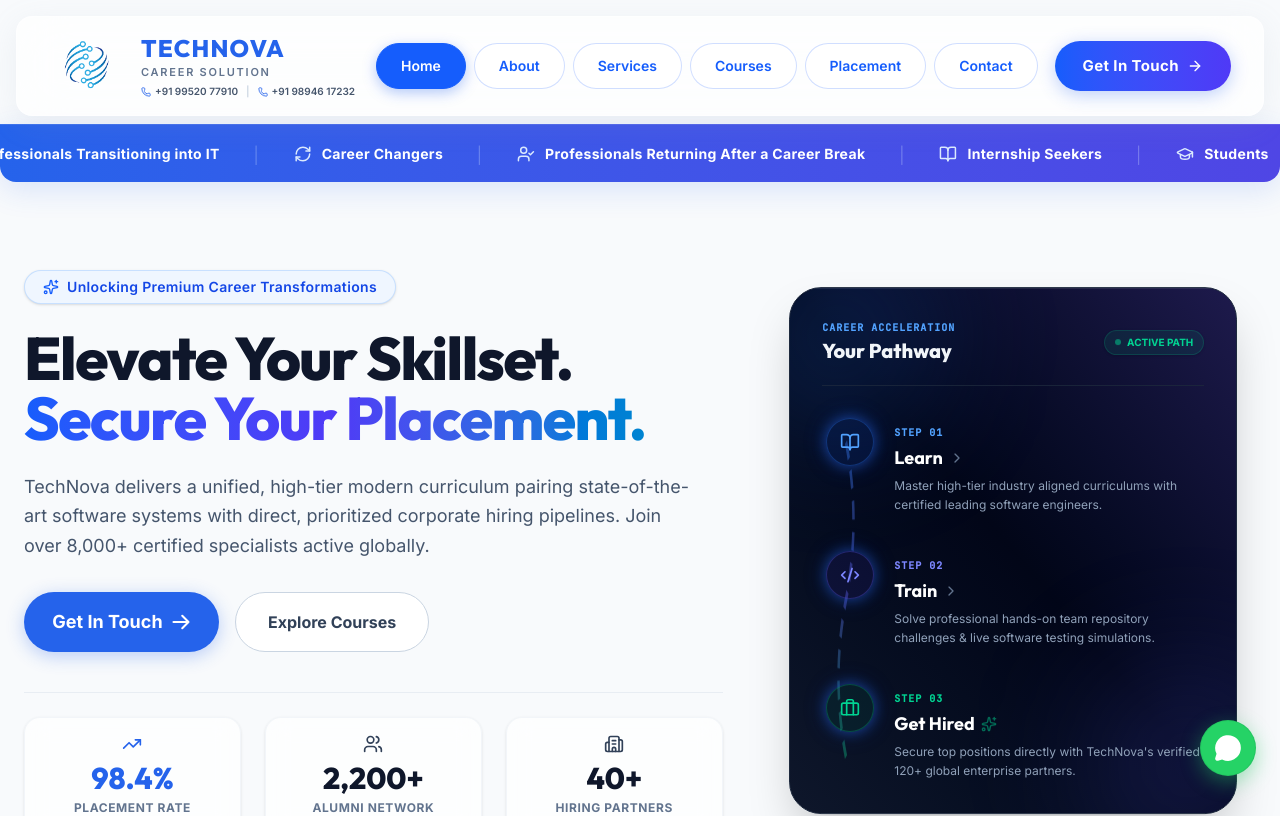
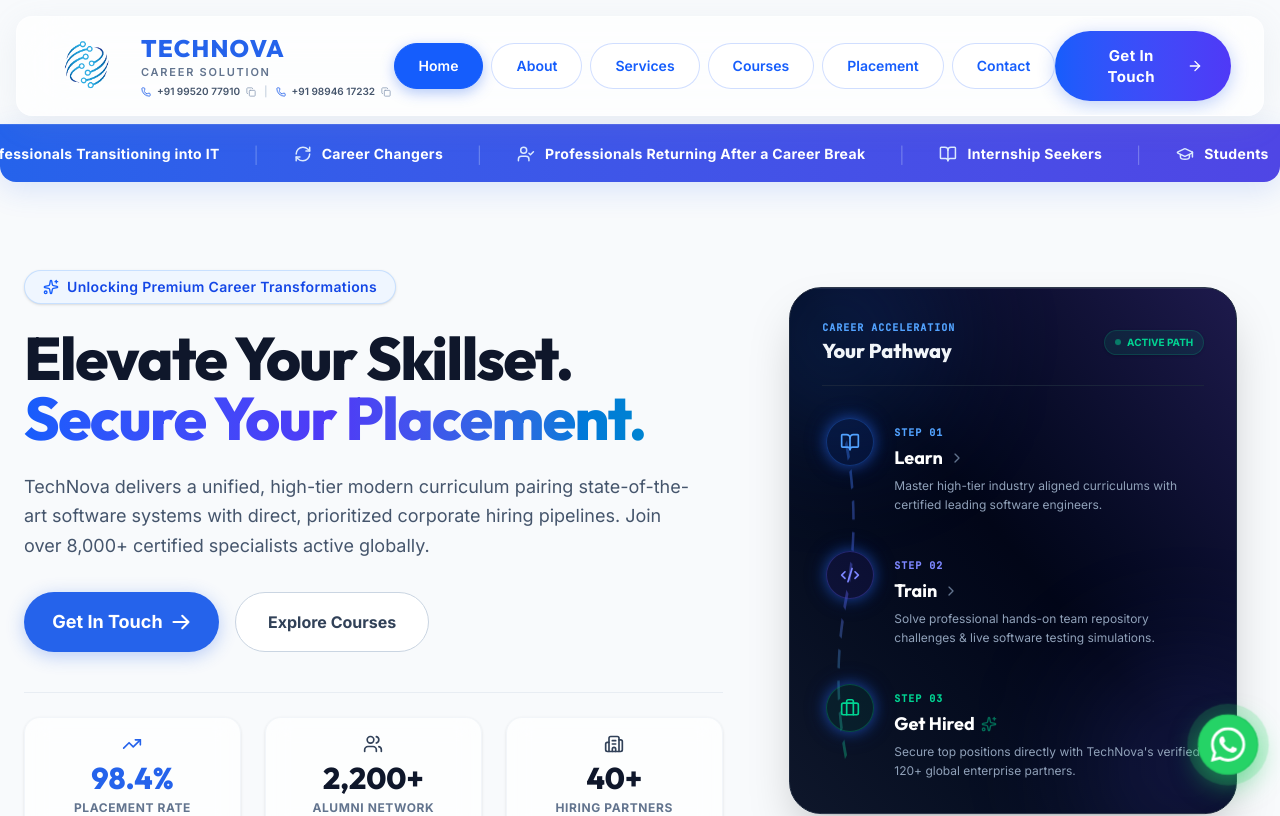
Before and after one commit to sanjai-3130/technove, a React (Vite) app: page / in a window 1280 px wide. Shown: the top 816 px of the page. Built offline with nearby package versions, Linux system fonts and the light colour scheme.

Commit message:
feat: add copy-to-clipboard functionality to contact
Implement clipboard integration for contact numbers and update WhatsApp floating button animations for a polished user experience.

```diff
--- a/src/App.tsx
+++ b/src/App.tsx
@@ -42,7 +42,8 @@
   Check,
   RefreshCw,
   UserCheck,
-  MessageCircle
+  MessageCircle,
+  Copy
 } from 'lucide-react';
 
 // Define the type for the custom ripple effect
@@ -142,6 +143,18 @@
   const [isContactHighlighted, setIsContactHighlighted] = useState(false);
   const [submitError, setSubmitError] = useState<string | null>(null);
   const [showScrollTop, setShowScrollTop] = useState<boolean>(false);
+  const [copiedNumber, setCopiedNumber] = useState<string | null>(null);
+
+  const handleCopy = (num: string, key: string) => {
+    navigator.clipboard.writeText(num).then(() => {
+      setCopiedNumber(key);
+      setTimeout(() => {
+        setCopiedNumber(null);
+      }, 2000);
+    }).catch((err) => {
+      console.error('Failed to copy text: ', err);
+    });
+  };
 
   // Track page scroll to toggle the Back To Top floating button
   useEffect(() => {
@@ -514,14 +527,40 @@
               </a>
               {/* Responsive contact details below the company name */}
               <div className="flex flex-col sm:flex-row sm:items-center gap-x-2 gap-y-0.5 mt-1.5 text-[9px] md:text-[10px] font-semibold text-slate-600 font-sans">
-                <a href="tel:+919952077910" className="flex items-center gap-1 hover:text-[#2563EB] transition-colors whitespace-nowrap">
+                <a
+                  href="#"
+                  onClick={(e) => {
+                    e.preventDefault();
+                    handleCopy('+91 99520 77910', 'header1');
+                  }}
+                  className="flex items-center gap-1.5 hover:text-[#2563EB] transition-colors whitespace-nowrap cursor-pointer"
+                  title="Click to copy +91 99520 77910"
+                >
                   <Phone className="w-2.5 h-2.5 text-[#2563EB]" />
                   <span>+91 99520 77910</span>
+                  {copiedNumber === 'header1' ? (
+                    <Check className="w-2.5 h-2.5 text-emerald-500 scale-110 transition-transform" />
+                  ) : (
+                    <Copy className="w-2.5 h-2.5 text-slate-400 hover:text-[#2563EB]" />
+                  )}
                 </a>
                 <span className="hidden sm:inline text-slate-300">|</span>
-                <a href="tel:+919894617232" className="flex items-center gap-1 hover:text-[#2563EB] transition-colors whitespace-nowrap">
+                <a
+                  href="#"
+                  onClick={(e) => {
+                    e.preventDefault();
+                    handleCopy('+91 98946 17232', 'header2');
+                  }}
+                  className="flex items-center gap-1.5 hover:text-[#2563EB] transition-colors whitespace-nowrap cursor-pointer"
+                  title="Click to copy +91 98946 17232"
+                >
                   <Phone className="w-2.5 h-2.5 text-[#2563EB]" />
                   <span>+91 98946 17232</span>
+                  {copiedNumber === 'header2' ? (
+                    <Check className="w-2.5 h-2.5 text-emerald-500 scale-110 transition-transform" />
+                  ) : (
+                    <Copy className="w-2.5 h-2.5 text-slate-400 hover:text-[#2563EB]" />
+                  )}
                 </a>
               </div>
             </div>
@@ -1379,7 +1418,22 @@
                     </div>
                     <div>
                       <p className="text-xs text-slate-400 font-medium">Phone</p>
-                      <a href="tel:+919952077910" className="text-sm font-semibold text-slate-100 hover:text-blue-300 transition-colors">+91 99520 77910</a>
+                      <a
+                        href="#"
+                        onClick={(e) => {
+                          e.preventDefault();
+                          handleCopy('+91 99520 77910', 'contact1');
+                        }}
+                        className="text-sm font-semibold text-slate-100 hover:text-blue-300 transition-colors flex items-center gap-1.5 cursor-pointer"
+                        title="Click to copy +91 99520 77910"
+                      >
+                        <span>+91 99520 77910</span>
+                        {copiedNumber === 'contact1' ? (
+                          <Check className="w-3.5 h-3.5 text-emerald-400 scale-110 transition-transform" />
+                        ) : (
+                          <Copy className="w-3.5 h-3.5 text-slate-400 hover:text-blue-300" />
+                        )}
+                      </a>
                     </div>
                   </div>
 
@@ -1757,21 +1811,30 @@
         {/* Tooltip */}
         <div className="absolute right-full mr-3 bg-slate-900 text-white text-xs font-bold px-3 py-1.5 rounded-lg shadow-xl opacity-0 group-hover:opacity-100 transition-opacity duration-300 pointer-events-none whitespace-nowrap border border-slate-800 flex items-center gap-1.5">
           <span className="w-1.5 h-1.5 rounded-full bg-[#25D366] animate-ping" />
-          Chat with Us
+          💬 Chat with TechNova
           {/* Arrow */}
           <div className="absolute left-full top-1/2 -translate-y-1/2 border-y-4 border-y-transparent border-l-4 border-l-slate-900" />
         </div>
 
-        {/* Button Link */}
+        {/* Floating Animation Wrapper */}
+        <div className="whatsapp-float-wrapper">
+          {/* Button Link with Premium Pulse */}
           <a
             href="https://wa.me/919952077910?text=Hello%20TechNova%20Career%20Solution,%20I%20would%20like%20to%20know%20more%20about%20your%20courses."
             target="_blank"
             rel="noopener noreferrer"
-          className="w-14 h-14 rounded-full bg-[#25D366] text-white shadow-[0_6px_20px_rgba(37,211,102,0.4)] hover:shadow-[0_10px_28px_rgba(37,211,102,0.65)] hover:scale-110 active:scale-95 transition-all duration-300 flex items-center justify-center cursor-pointer border border-[#20ba5a]/50 focus:outline-none focus:ring-2 focus:ring-[#25D366] focus:ring-offset-2 whatsapp-btn-bounce"
+            className="w-14 h-14 rounded-full bg-[#25D366] text-white transition-all duration-300 flex items-center justify-center cursor-pointer border border-[#20ba5a]/50 focus:outline-none focus:ring-2 focus:ring-[#25D366] focus:ring-offset-2 whatsapp-btn-pulse"
             aria-label="Chat with Us on WhatsApp"
           >
-          <MessageCircle className="w-7 h-7 text-white fill-white" />
+            <svg
+              viewBox="0 0 24 24"
+              className="w-8 h-8 text-white fill-current"
+              xmlns="http://www.w3.org/2000/svg"
+            >
+              <path d="M17.472 14.382c-.297-.149-1.758-.867-2.03-.967-.273-.099-.471-.148-.67.15-.197.297-.767.966-.94 1.164-.173.199-.347.223-.644.075-.297-.15-1.255-.463-2.39-1.475-.883-.788-1.48-1.761-1.653-2.059-.173-.297-.018-.458.13-.606.134-.133.298-.347.446-.52.149-.174.198-.298.298-.497.099-.198.05-.371-.025-.52-.075-.149-.669-1.612-.916-2.207-.242-.579-.487-.5-.669-.51-.173-.008-.371-.01-.57-.01-.198 0-.52.074-.792.372-.272.297-1.04 1.016-1.04 2.479 0 1.462 1.065 2.875 1.213 3.074.149.198 2.096 3.2 5.077 4.487.709.306 1.262.489 1.694.625.712.227 1.36.195 1.871.118.571-.085 1.758-.719 2.006-1.413.248-.694.248-1.289.173-1.413-.074-.124-.272-.198-.57-.347m-5.421 7.403h-.004a9.87 9.87 0 01-5.031-1.378l-.361-.214-3.741.982.998-3.648-.235-.374a9.86 9.86 0 01-1.51-5.26c.001-5.45 4.436-9.884 9.888-9.884 2.64 0 5.122 1.03 6.988 2.898a9.825 9.825 0 012.893 6.994c-.003 5.45-4.437 9.884-9.885 9.884m8.413-18.297A11.815 11.815 0 0012.05 0C5.495 0 .16 5.335.157 11.892c0 2.096.547 4.142 1.588 5.945L0 24l6.335-1.662c1.746.953 3.71 1.458 5.705 1.459h.005c6.554 0 11.89-5.335 11.893-11.893a11.821 11.821 0 00-3.48-8.413z" />
+            </svg>
           </a>
+        </div>
       </div>
 
       {/* FOOTER */}
@@ -1856,7 +1919,22 @@
                   <div className="w-8.5 h-8.5 rounded-lg bg-blue-500/10 flex items-center justify-center text-blue-400 flex-shrink-0 mt-0.5 border border-blue-500/10">
                     <Phone className="w-4 h-4" />
                   </div>
-                  <a href="tel:+919952077910" className="text-sm text-slate-400 hover:text-white transition-colors duration-300 leading-relaxed pt-0.5">+91 99520 77910</a>
+                  <a
+                    href="#"
+                    onClick={(e) => {
+                      e.preventDefault();
+                      handleCopy('+91 99520 77910', 'footer1');
+                    }}
+                    className="text-sm text-slate-400 hover:text-white transition-colors duration-300 leading-relaxed pt-0.5 flex items-center gap-1.5 cursor-pointer"
+                    title="Click to copy +91 99520 77910"
+                  >
+                    <span>+91 99520 77910</span>
+                    {copiedNumber === 'footer1' ? (
+                      <Check className="w-3.5 h-3.5 text-emerald-400 scale-110 transition-transform" />
+                    ) : (
+                      <Copy className="w-3.5 h-3.5 text-slate-400 hover:text-white" />
+                    )}
+                  </a>
                 </li>
                 <li className="flex items-start gap-3">
                   <div className="w-8.5 h-8.5 rounded-lg bg-blue-500/10 flex items-center justify-center text-blue-400 flex-shrink-0 mt-0.5 border border-blue-500/10">
--- a/src/index.css
+++ b/src/index.css
@@ -210,23 +210,43 @@
 /* ==========================================================================
    WHATSAPP FLOATING BUTTON STYLES
    ========================================================================== */
-@keyframes whatsapp-bounce {
-  0%, 100%, 75% {
+@keyframes whatsapp-float {
+  0%, 100% {
     transform: translateY(0);
   }
-  87.5% {
-    transform: translateY(-8px);
+  50% {
+    transform: translateY(-5px);
   }
 }
 
-.whatsapp-btn-bounce {
-  animation: whatsapp-bounce 4s ease-in-out infinite;
+@keyframes whatsapp-pulse-glow {
+  0%, 100% {
+    transform: scale(1);
+    box-shadow: 0 0 0 0 rgba(37, 211, 102, 0.6), 0 6px 20px rgba(37, 211, 102, 0.4);
+  }
+  50% {
+    transform: scale(1.12);
+    box-shadow: 0 0 0 14px rgba(37, 211, 102, 0), 0 10px 28px rgba(37, 211, 102, 0.6);
+  }
 }
 
-#whatsapp-support-floating:hover .whatsapp-btn-bounce,
-#whatsapp-support-floating:active .whatsapp-btn-bounce,
-#whatsapp-support-floating:focus-within .whatsapp-btn-bounce {
+.whatsapp-float-wrapper {
+  animation: whatsapp-float 3s ease-in-out infinite;
+}
+
+.whatsapp-btn-pulse {
+  animation: whatsapp-pulse-glow 3s ease-in-out infinite;
+}
+
+/* Pause animations and scale on hover */
+#whatsapp-support-floating:hover .whatsapp-float-wrapper {
   animation-play-state: paused !important;
+}
+
+#whatsapp-support-floating:hover .whatsapp-btn-pulse {
+  animation-play-state: paused !important;
+  transform: scale(1.15) !important;
+  box-shadow: 0 12px 32px rgba(37, 211, 102, 0.75) !important;
 }
 
 /* ==========================================================================
```
Lines whose indentation alone changed are shown as unchanged.
